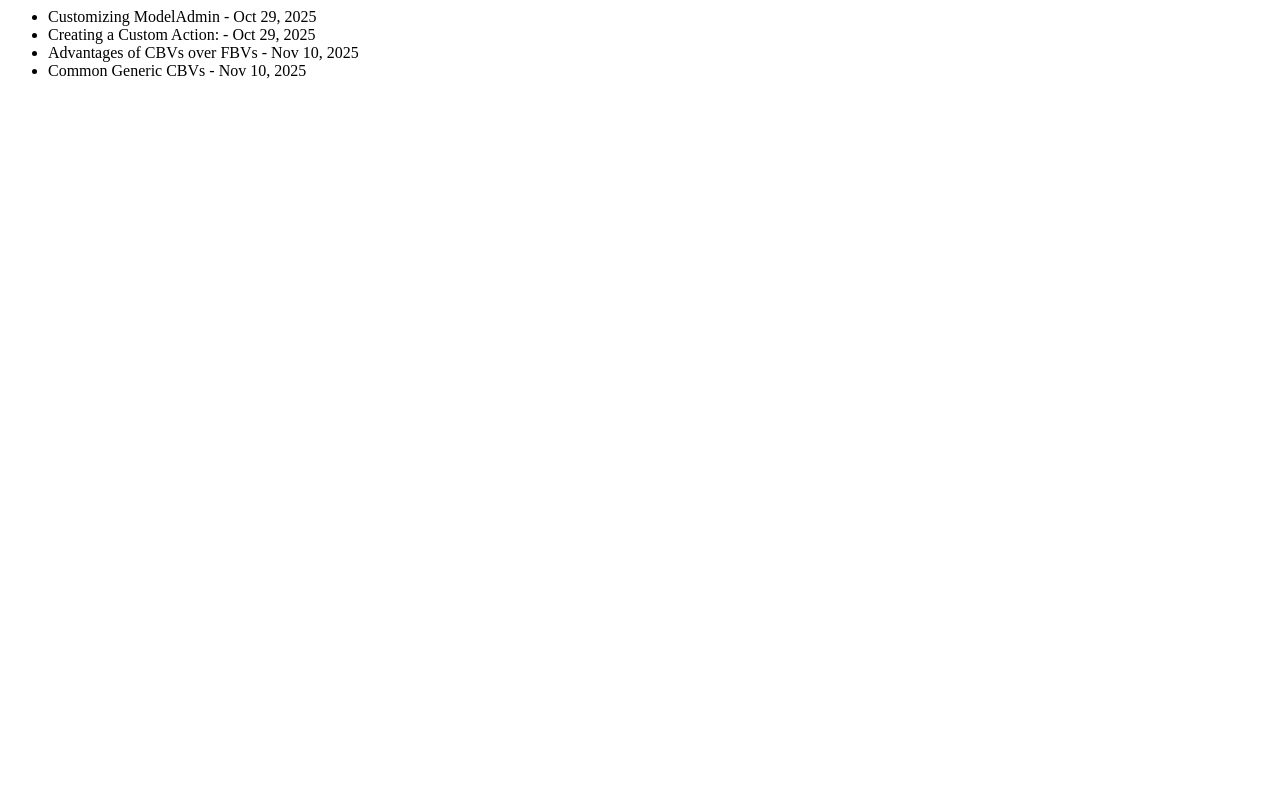
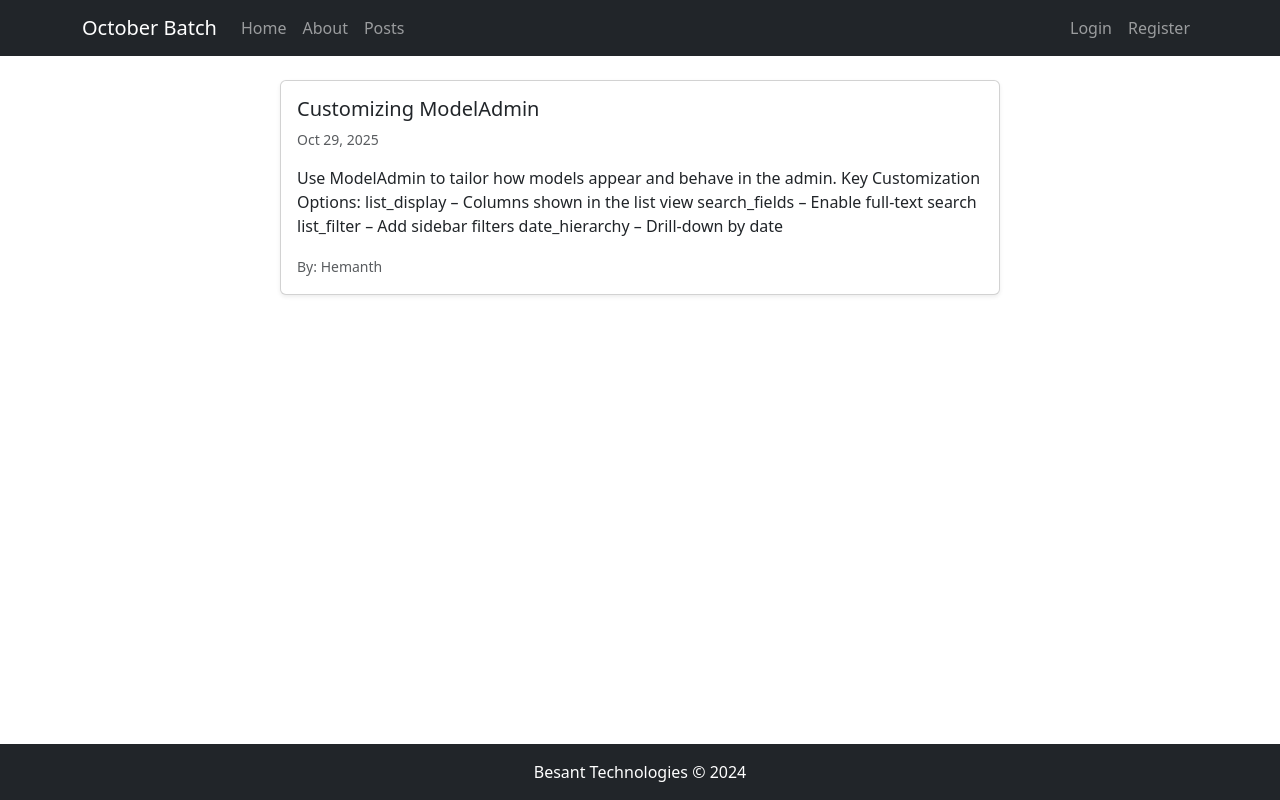
Before and after one commit to mhemanthkmr1503-ctrl/Django_Oct_2025_Batch, a Django app: template myapp/templates/post.html in a window 1280 px wide. Run offline with Django 5.2, Linux system fonts and the light colour scheme; the template is opened without the code that fills it: values that come from a table or form of the project are taken from there, others are empty; data comes from the database, SQL or seed files in the repository; both versions use the stored data as it was after the commit.

Commit message:
Added Class Based Views

```diff
--- a/OctBatch2025/settings.py
+++ b/OctBatch2025/settings.py
@@ -124,4 +124,4 @@ STATIC_URL = 'static/'
 DEFAULT_AUTO_FIELD = 'django.db.models.BigAutoField'
 
 LOGIN_REDIRECT_URL = '/home'
-LOGOUT_REDIRECT_URL = '/home'
+LOGOUT_REDIRECT_URL = '/login'
--- a/myapp/static/css/style.css
+++ b/myapp/static/css/style.css
@@ -1,7 +1,3 @@
-* {
-    color: red;
-}
-
 h1 {
     color: greenyellow;
     font-size: medium;
--- a/myapp/templates/base.html
+++ b/myapp/templates/base.html
@@ -1,15 +1,56 @@
 {% load static %}
 <!DOCTYPE html>
-<html>
+<html lang="en">
 <head>
+    <meta charset="UTF-8">
+    <meta name="viewport" content="width=device-width, initial-scale=1.0">
     <title>{% block title %}Oct Batc{% endblock %}</title>
     <link rel="stylesheet" href="{% static 'css/style.css' %}">
+    <link href="https://cdn.jsdelivr.net/npm/bootstrap@5.3.0/dist/css/bootstrap.min.css" rel="stylesheet">
 </head>
-<body>
-    <header>October Batch Application</header>
-    <main>
-        {% block content %}{% endblock %}
+<body class="d-flex flex-column min-vh-100">
+    <nav class="navbar navbar-expand-lg navbar-dark bg-dark">
+        <div class="container">
+            <a class="navbar-brand" href="/">October Batch</a>
+            <button class="navbar-toggler" type="button" data-bs-toggle="collapse" data-bs-target="#navbarNav">
+                <span class="navbar-toggler-icon"></span>
+            </button>
+            <div class="collapse navbar-collapse" id="navbarNav">
+                <ul class="navbar-nav me-auto">
+                    <li class="nav-item">
+                        <a class="nav-link" href="/">Home</a>
+                    </li>
+                    <li class="nav-item">
+                        <a class="nav-link" href="/about">About</a>
+                    </li>
+                    <li class="nav-item">
+                        <a class="nav-link" href="/posts">Posts</a>
+                    </li>
+                </ul>
+                <ul class="navbar-nav">
+                    <li class="nav-item">
+                        <a class="nav-link" href="/accounts/login">Login</a>
+                    </li>
+                    <li class="nav-item">
+                        <a class="nav-link" href="/accounts/register">Register</a>
+                    </li>
+                </ul>
+            </div>
+        </div>
+    </nav>
+
+    <main class="flex-grow-1">
+        <div class="container my-4">
+            {% block content %}{% endblock %}
+        </div>
     </main>
-    <footer>Besant Technologies © 2024</footer>
+
+    <footer class="bg-dark text-white py-3 mt-auto">
+        <div class="container text-center">
+            <p class="mb-0">Besant Technologies © 2024</p>
+        </div>
+    </footer>
+
+    <script src="https://cdn.jsdelivr.net/npm/bootstrap@5.3.0/dist/js/bootstrap.bundle.min.js"></script>
 </body>
 </html>
--- a/myapp/templates/home.html
+++ b/myapp/templates/home.html
@@ -5,5 +5,9 @@
     <form method="post">
         {% csrf_token %}
     </form>
-    <a href="{url password_change}">Change Password</a>
+    <a href="{% url 'password_change' %}">Change Password</a>
+    <form action="/logout/" method="post">
+        {% csrf_token %}
+        <button type="submit">Logout</button>
+    </form>
 {% endif %}
--- a/myapp/templates/post.html
+++ b/myapp/templates/post.html
@@ -1,7 +1,30 @@
-<ul>
-{% for post in posts %}
-    <li>{{ post.title }} - {{ post.created_at|date:"M d, Y" }}</li>
-{% empty %}
-    <li>No posts yet.</li>
-{% endfor %}
-</ul>
+{% extends "base.html" %}
+
+{% block title %}Post – My Site{% endblock %}
+
+{% block content %}
+<div class="container mt-4">
+  <div class="row">
+    <div class="col-lg-8 mx-auto">
+      {% if posts %}
+        {% for post in posts %}
+            {% if post.is_published %}
+                <div class="card mb-4 shadow-sm">
+                    <div class="card-body">
+                    <h5 class="card-title">{{ post.title }}</h5>
+                    <p class="card-text text-muted small">{{ post.created_at|date:"M d, Y" }}</p>
+                    <p class="card-text">{{ post.content }}</p>
+                    <p class="card-text"><small class="text-muted">By: {{ post.author }}</small></p>
+                    </div>
+                </div>
+            {% endif %}
+        {% endfor %}
+      {% else %}
+        <div class="text-center py-5">
+          <h3 class="text-muted">No posts yet.</h3>
+        </div>
+      {% endif %}
+    </div>
+  </div>
+</div>
+{% endblock %}
--- a/myapp/urls.py
+++ b/myapp/urls.py
@@ -1,15 +1,17 @@
 from django.urls import path, re_path
 from django.contrib.auth import views as auth_views
+from .views import PostView
 from . import views
 
 urlpatterns = [
     path('home/', views.home, name='home_page'),
-    path('post/', views.post, name='post'),
+    path('posts/', PostView.as_view(), name='post'),
     path('about/', views.about, name='about'),
     path('contact/', views.contact, name='contact'),
     path('attendance/', views.attendance, name='attendance'),
-    path('login/', auth_views.LoginView.as_view() , name='login'),
+    path('accounts/login/', auth_views.LoginView.as_view() , name='login'),
     path('register/', views.register , name='register'),
     path('logout/', auth_views.LogoutView.as_view(), name='logout'),
+    path('change_password/', auth_views.PasswordChangeView.as_view(), name='password_change'),
     re_path(r'^archive/(?P<year>[0-9]{4})/$', views.year_archive),
 ]
```
Also changed, not shown: myapp/views.py (+10 -0 lines), db.sqlite3.
